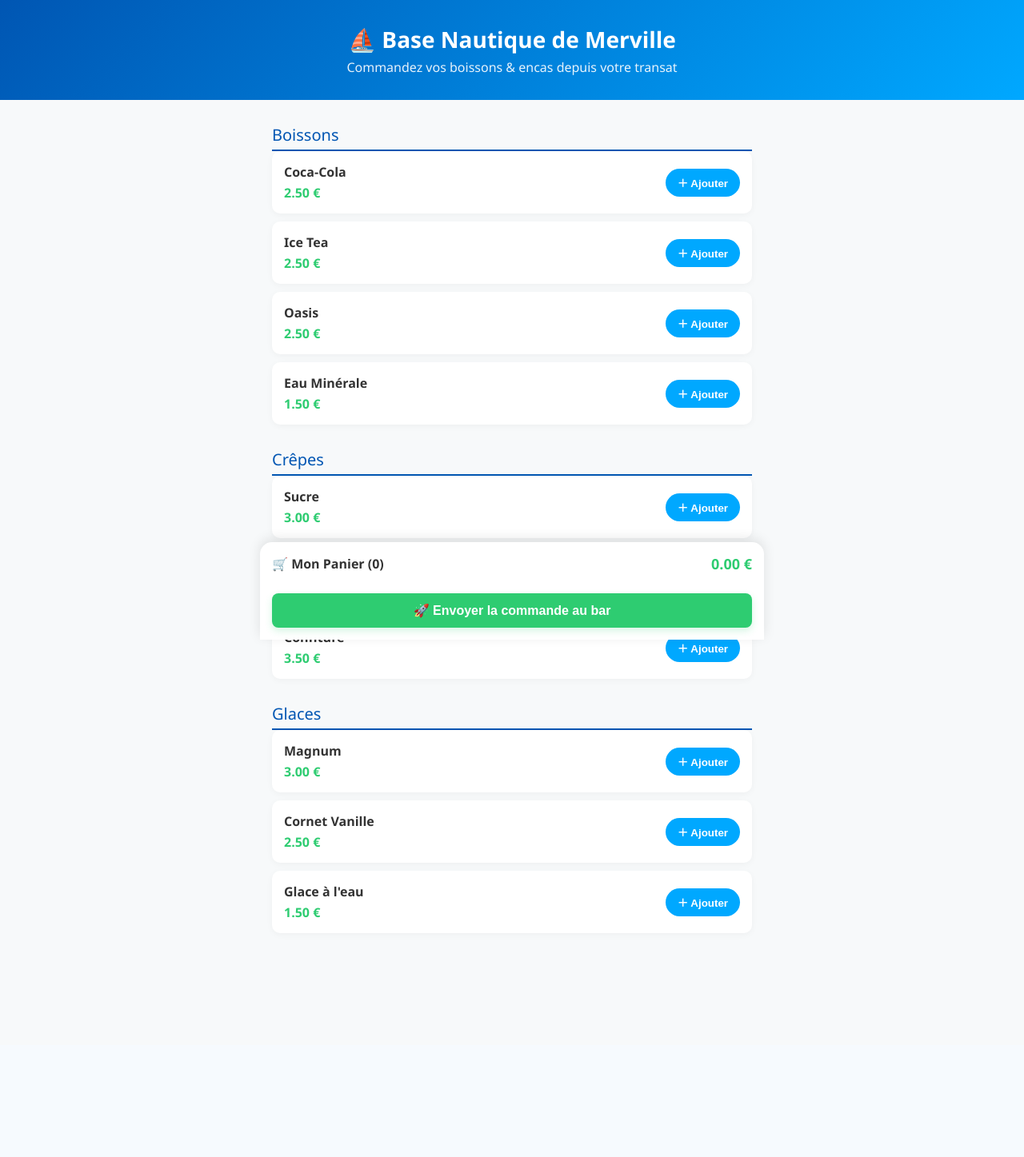
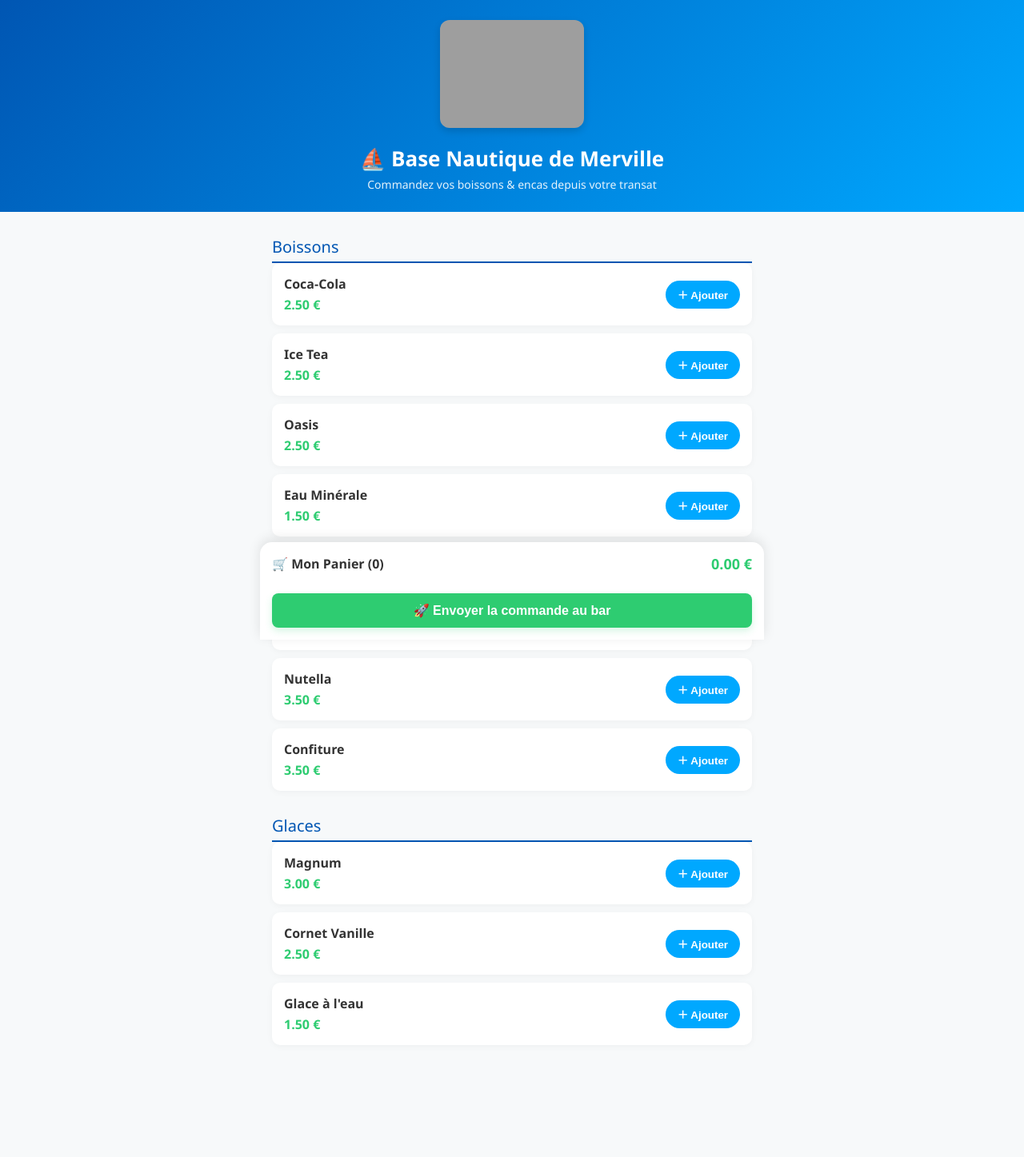
Before and after one commit to HugoLrdd/site_base_nautique, a Flask app: page / in a window 1280 px wide. Shown: the whole page at 80% size. Before the commit the page ends 1148 px from the top, so only its background shows below. Run offline with Flask 3, Linux system fonts and the light colour scheme; grey boxes are pictures that could not be loaded.

Commit message:
Update menu.html

```diff
--- a/templates/menu.html
+++ b/templates/menu.html
@@ -17,10 +17,21 @@
             background: linear-gradient(135deg, #0056b3, #00a8ff);
             color: white;
             text-align: center;
-            padding: 30px 20px;
+            padding: 25px 20px;
         }
-        .header h1 { margin: 0; font-size: 28px; }
-        .header p { margin: 5px 0 0 0; opacity: 0.9; }
+        .header h1 { margin: 0; font-size: 26px; }
+        .header p { margin: 5px 0 0 0; opacity: 0.9; font-size: 14px; }
+
+        /* Style pour la photo de la base nautique */
+        .header-img {
+            width: 100%;
+            max-width: 180px;
+            height: auto;
+            border-radius: 12px;
+            margin-bottom: 15px;
+            box-shadow: 0 4px 10px rgba(0,0,0,0.15);
+            object-fit: cover;
+        }
 
         .container {
             max-width: 600px;
@@ -40,7 +51,6 @@
             background: white;
             border-radius: 10px;
             padding: 15px;
-            margin-vertical: 10px;
             margin-bottom: 10px;
             display: flex;
             justify-content: space-between;
@@ -134,6 +144,9 @@
 <body>
 
     <div class="header">
+
+        <img src="https://www.ville-merville.fr/wp-content/uploads/2025/02/IMG_4803-1024x683.jpg" alt="Base Nautique" class="header-img">
+
         <h1>⛵ Base Nautique de Merville</h1>
         <p>Commandez vos boissons & encas depuis votre transat</p>
     </div>
@@ -176,13 +189,11 @@
         let panier = [];
 
         function ajouterAuPanier(nom, prix) {
-            // On ajoute l'objet dans notre tableau JavaScript
             panier.push({ nom: nom, prix: prix });
             mettreAJourAffichage();
         }
 
         function supprimerDuPanier(index) {
-            // Supprime l'élément ciblé
             panier.splice(index, 1);
             mettreAJourAffichage();
         }
@@ -192,14 +203,12 @@
             let nbArticles = document.getElementById('panier-nb-articles');
             let totalPrix = document.getElementById('total-prix');
 
-            // On vide la liste avant de la reconstruire
             listeHTML.innerHTML = "";
             let total = 0;
 
             panier.forEach((item, index) => {
                 total += item.prix;
 
-                // On crée une ligne propre pour chaque objet de la commande
                 let li = document.createElement('li');
                 li.innerHTML = `
                     <span>• ${item.nom}</span>
@@ -208,7 +217,6 @@
                 listeHTML.appendChild(li);
             });
 
-            // Mise à jour des compteurs du bandeau de commande
             nbArticles.innerText = panier.length;
             totalPrix.innerText = total.toFixed(2);
         }
@@ -219,13 +227,11 @@
                 return;
             }
 
-            // On extrait uniquement les noms des produits pour Python
             let formData = new URLSearchParams();
             panier.forEach(item => {
                 formData.append('produits', item.nom);
             });
 
-            // Envoi de la commande en arrière-plan à Flask
             fetch('/commander', {
                 method: 'POST',
                 headers: {
@@ -235,10 +241,10 @@
             })
             .then(response => {
                 if (response.ok) {
-                    // 🔥 L'ONGLET MAGIQUE : On ouvre la page de suivi dans un nouvel onglet
+                    // Ouverture de la page de suivi dans un nouvel onglet
                     window.open(response.url, '_blank');
 
-                    // On nettoie le panier sur la carte pour une future commande
+                    // Nettoyage du panier
                     panier = [];
                     mettreAJourAffichage();
                 } else {
```
